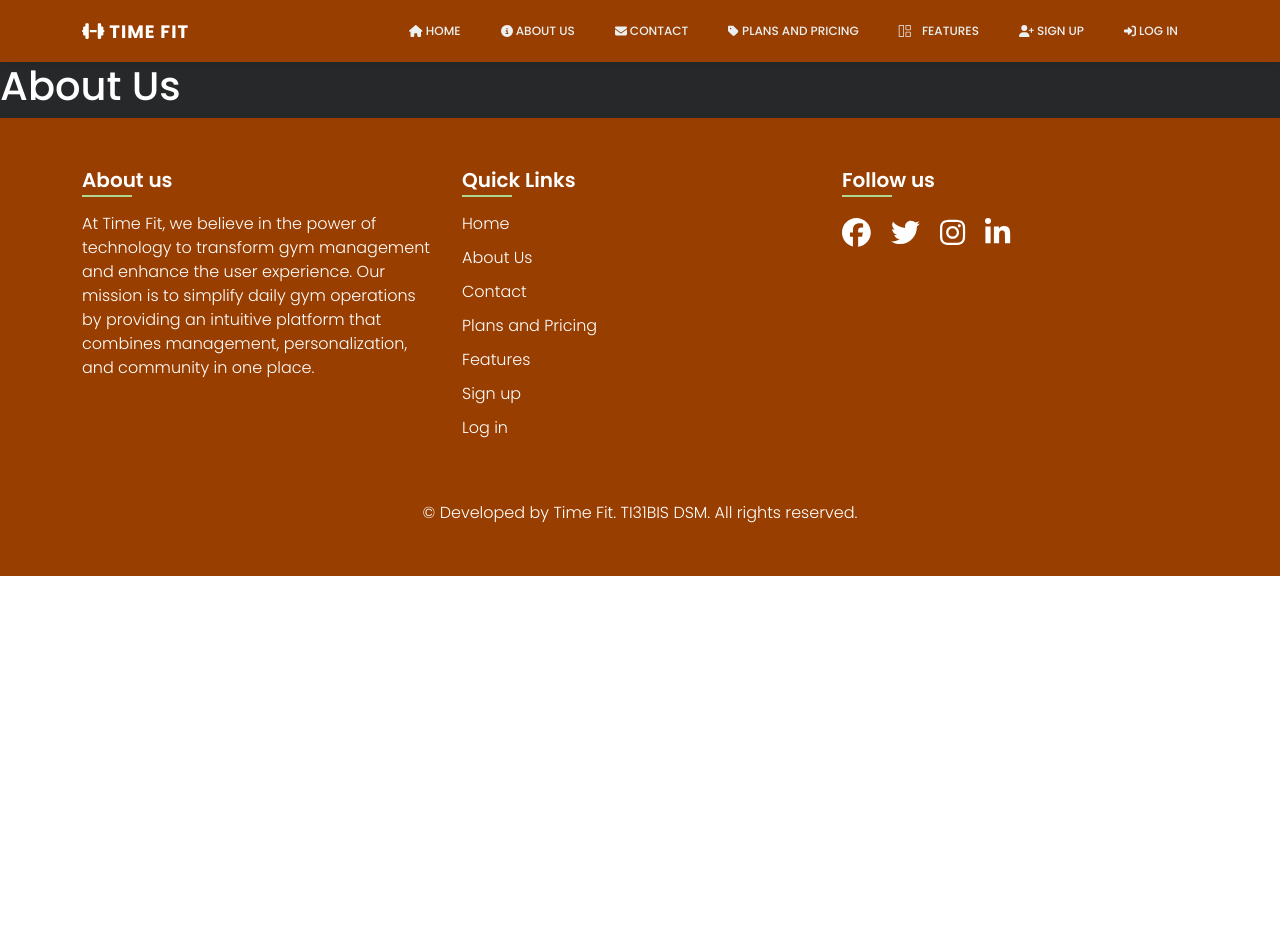
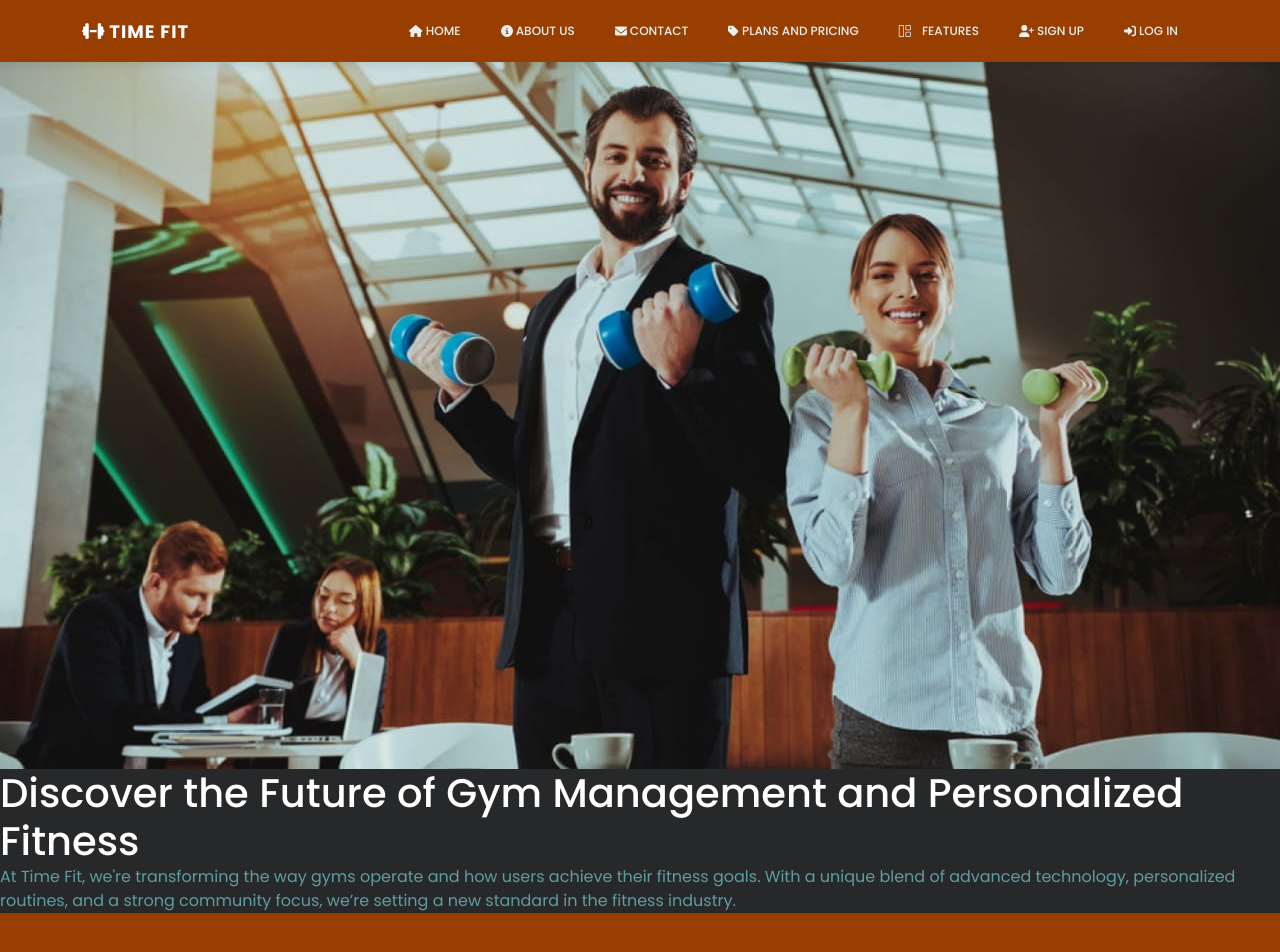
Before and after one commit to CesarSanchez19/landing_page_time_fit, a Vue app: page /Aboutus in a window 1280 px wide. Shown: the top 952 px of the page. Before the commit the page ends 800 px from the top, so only its background shows below. Built offline with nearby package versions, Linux system fonts and the light colour scheme; no server answers.

Commit message:
feat: Creación del HTML del AboutUs.vue
Se crea toda la estructura HTML del componente,
comentando todo excepto el hero section y partiendo
de ahí, se agregan los estilos CSS

```diff
--- a/src/components/AboutUs.vue
+++ b/src/components/AboutUs.vue
@@ -1,11 +1,228 @@
 <template>
-    <section id="aboutus">
-        <h1>About Us</h1>
+    <!-- ! Main: Hero content -->
+    <section class="hero-contnt-main">
+        <img class="hero-img-backgrd"
+        src="../assets/img-aboutUs/img-hero-aboutUs.jpg"
+        alt="People training image"
+        >
+        <div class="hero-txt-contnt">
+            <h1>Discover the Future of Gym Management and Personalized Fitness</h1>
+            <p> At Time Fit, we're transforming the way gyms operate and how
+                users achieve their fitness goals. With a unique blend of advanced
+                technology, personalized routines, and a strong community focus, we’re
+                setting a new standard in the fitness industry.
+            </p>
+        </div>
     </section>
+
+    <!-- ! Main: Info text and imgs about us-->
+    <!-- <section class="info-txt-img-contnt-main">
+
+        <div class="info-txt-img-contnt">
+            <img src="../assets/img-aboutUs/img-team-about-1.jpg" alt="Time Fit members">
+            <div>
+                <h2>Who are we?</h2>
+
+                <p>At Time Fit, we are a team passionate about technology
+                    and fitness, committed to transforming the experience of
+                    gyms and their users through innovative and accessible solutions.
+                    We believe in the power of a platform that simplifies gym
+                    management while enhancing each client’s experience with
+                    personalized tools and progress tracking.</p>
+
+                <p>Inspired by the real needs of users and administrators,
+                    we have developed a comprehensive platform that combines
+                    process automation with personalized routine creation and
+                    an active community space to keep users motivated.</p>
+            </div>
+        </div>
+
+        <div class="info-txt-img-contnt">
+            <img src="../assets/img-aboutUs/img-vision-about-2.png" alt="Trainer talking to a client">
+            <div>
+                <h2>Vision</h2>
+                <p>At Time Fit, our vision is to revolutionize the fitness
+                    industry through advanced technology and personalization.
+                    We see ourselves as the leading platform in gym management,
+                    integrating wearable devices and cutting-edge technologies to
+                    deliver a fitness experience that adapts in real-time to each
+                    user's needs. We envision a world where both administrators
+                    and users have instant access to relevant information,
+                    personalized routines, and performance metrics—all in a
+                    single platform. </p>
+            </div>
+        </div>
+
+        <div class="info-txt-img-contnt">
+            <img src="../assets/img-aboutUs/img-mission-about-3.png" alt="People in the Gym">
+            <div>
+                <h2>Mission</h2>
+                <p>At Time Fit, our mission is to revolutionize gym management
+                    and user experience through an accessible, intuitive, and
+                    personalized platform. We believe in the importance of
+                    simplifying daily gym operations, allowing administrators
+                    to manage their activities efficiently and effortlessly.
+                    At the same time, we aim to provide each user with a unique
+                    experience, with personalized tools that adapt to their
+                    individual goals, motivating them to reach their fitness
+                    objectives.</p>
+            </div>
+        </div>
+
+    </section> -->
+
+    <!-- ! Main: Team members - Cards -->
+    <!-- <header class="title-cards">
+        <h1>Team Members</h1>
+    </header>
+
+    <section class="team-membs-contnt-main">
+        <div class="team-membs-contnt">
+
+            Target 1
+            <article>
+
+                <figure>
+                    <img src="../assets/img-aboutUs/Diego-foto-card.jpg" alt="Diego Balbuena picture">
+                </figure>
+                <div class="txt-team-membs-contnt">
+                    <p>Balbuena Caballero Diego</p>
+                    <p>UX/UI Designer</p>
+                </div>
+
+            </article>
+
+            Target 2
+            <article>
+
+                <figure>
+                    <img src="../assets/img-aboutUs/Enrique-foto-card.jpg" alt="Enrique Castillo picture">
+                </figure>
+                <div class="txt-team-membs-contnt">
+                    <p>Castillo Rodríguez Enrique</p>
+                    <p>CEO project</p>
+                </div>
+
+            </article>
+
+            Target 3
+            <article>
+
+                <figure>
+                    <img src="../assets/img-aboutUs/Yair-foto-card.jpg" alt="Yair Gamaliel picture">
+                </figure>
+                <div class="txt-team-membs-contnt">
+                    <p>Guzmán Pérez Yair Gamaliel</p>
+                    <p>Full Stack Developer</p>
+                </div>
+
+            </article>
+
+            Target 4
+            <article>
+
+                <figure>
+                    <img src="../assets/img-aboutUs/Cesar-foto-card.jpg" alt="Cesar Sanchez picture">
+                </figure>
+                <div class="txt-team-membs-contnt">
+                    <p>Sánchez Trejo Cesar David</p>
+                    <p>Network Architect</p>
+                </div>
+
+            </article>
+
+            Target 5
+            <article>
+
+                <figure>
+                    <img src="../assets/img-aboutUs/Aaron-foto-card.jpg" alt="Aarón Santos picture">
+                </figure>
+                <div class="txt-team-membs-contnt">
+                    <p>Santos Absalón Aarón de Jesús</p>
+                    <p>UX/UI Designer</p>
+                </div>
+
+            </article>
+
+        </div>
+    </section> -->
+
+     <!-- ! Main: Asked questions - Accordion -->
+    <!-- <section class="ask-accor-contnt-main">
+        <h2>Frequently Asked Question</h2>
+
+        <details class="ask-acorr-quest-contnt">
+            <summary style="color: greenyellow;">
+                How does Time Fit help gyms improve client retention?
+            </summary>
+            <p>
+                Allows gyms to offer a personalized experience for each client,
+                with workout routines and diet plans tailored to their goals.
+                It also includes an integrated community that motivates users
+                to stay active and committed to their objectives, which helps
+                improve long-term client retention.
+            </p>
+        </details>
+
+        <details class="ask-acorr-quest-contnt">
+            <summary style="color: greenyellow;">
+                How easy is it to integrate Time Fit with a gym's daily operations?
+            </summary>
+            <p>
+                Allows gyms to offer a personalized experience for each client,
+                with workout routines and diet plans tailored to their goals.
+                It also includes an integrated community that motivates users
+                to stay active and committed to their objectives, which helps
+                improve long-term client retention.
+            </p>
+        </details>
+
+        <details class="ask-acorr-quest-contnt">
+            <summary style="color: greenyellow;">
+                How does Time Fit personalize each user's experience?
+            </summary>
+            <p>
+                Allows gyms to offer a personalized experience for each client,
+                with workout routines and diet plans tailored to their goals.
+                It also includes an integrated community that motivates users
+                to stay active and committed to their objectives, which helps
+                improve long-term client retention.
+            </p>
+        </details>
+
+        <details class="ask-acorr-quest-contnt">
+            <summary style="color: greenyellow;">
+                Is Time Fit suitable for gyms of all sizes?
+            </summary>
+            <p>
+                Allows gyms to offer a personalized experience for each client,
+                with workout routines and diet plans tailored to their goals.
+                It also includes an integrated community that motivates users
+                to stay active and committed to their objectives, which helps
+                improve long-term client retention.
+            </p>
+        </details>
+
+    </section> -->
+
 </template>
 
+
 <style scoped>
-h1 {
-    color: white;
-}
+    * {
+        padding: 0;
+        margin: 0;
+        box-sizing: border-box;
+    }
+
+    h1, h2 {
+        color: white;
+    }
+
+    p {
+        color: cadetblue;
+    }
+
 </style>
+
+<!-- TERMINAR ESTE COMPONENTE -->
```
